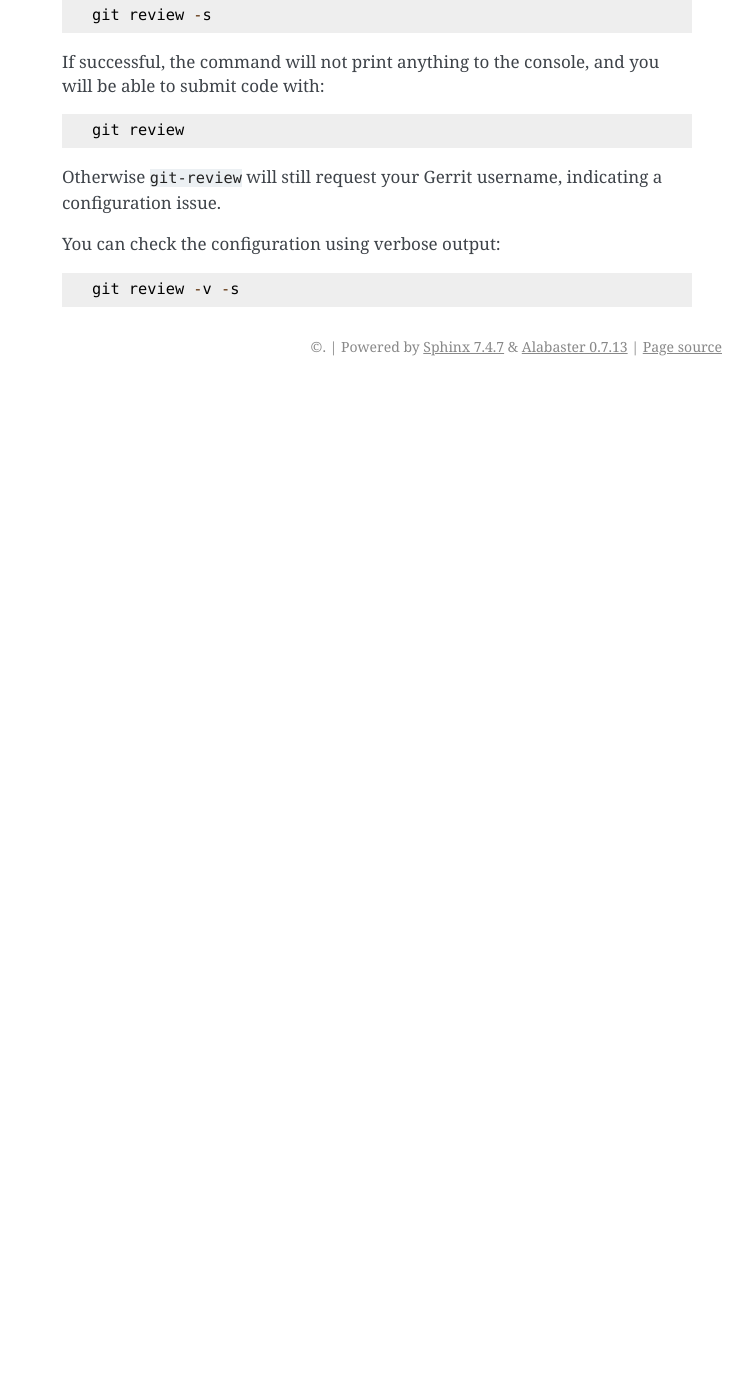
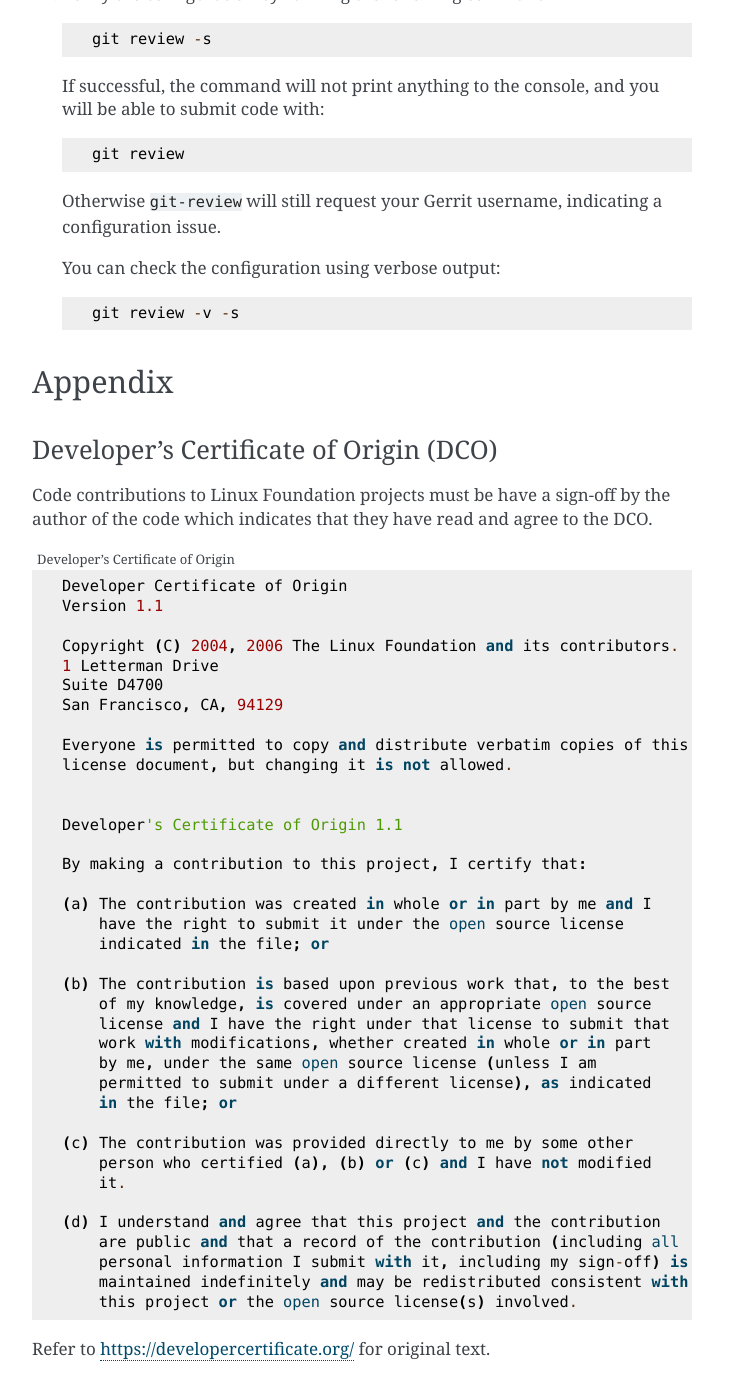
Before and after one commit to lfit/releng-docs, a Sphinx documentation site: the page built from docs/gerrit.rst, in a window 1280 px wide and 1400 px high, scrolled down 9408 px. Shown: the whole window, without its empty margins (388-1140 px from the left). Built offline with Sphinx 7.4.7, drawn with Linux system fonts in a browser that asks for light colours; before the commit the page ends 9794 px from its top, so only the background shows below that; some of the changed text lies outside the part shown.

Commit message:
Add DCO information
It is important that people understand what the Sign-off-by line
means when they make a contribution.

Issue: RELENG-560
Change-Id: I1c9500188c19e428681b9ec9c9e638af2262d4ff
Signed-off-by: Thanh Ha <thanh.ha@linuxfoundation.org>

```diff
--- /dev/null
+++ b/docs/_static/dco-1.1.txt
@@ -0,0 +1,37 @@
+Developer Certificate of Origin
+Version 1.1
+
+Copyright (C) 2004, 2006 The Linux Foundation and its contributors.
+1 Letterman Drive
+Suite D4700
+San Francisco, CA, 94129
+
+Everyone is permitted to copy and distribute verbatim copies of this
+license document, but changing it is not allowed.
+
+
+Developer's Certificate of Origin 1.1
+
+By making a contribution to this project, I certify that:
+
+(a) The contribution was created in whole or in part by me and I
+    have the right to submit it under the open source license
+    indicated in the file; or
+
+(b) The contribution is based upon previous work that, to the best
+    of my knowledge, is covered under an appropriate open source
+    license and I have the right under that license to submit that
+    work with modifications, whether created in whole or in part
+    by me, under the same open source license (unless I am
+    permitted to submit under a different license), as indicated
+    in the file; or
+
+(c) The contribution was provided directly to me by some other
+    person who certified (a), (b) or (c) and I have not modified
+    it.
+
+(d) I understand and agree that this project and the contribution
+    are public and that a record of the contribution (including all
+    personal information I submit with it, including my sign-off) is
+    maintained indefinitely and may be redistributed consistent with
+    this project or the open source license(s) involved.
--- a/docs/gerrit.rst
+++ b/docs/gerrit.rst
@@ -149,7 +149,8 @@
       pip install git-review
 
 #. Flatten all changes to a single git commit.  Once the change is ready
-   for review, commit it locally with the '-s' argument:
+   for review, commit it locally with the '-s' argument to sign the commit
+   message with your name and email to agree to the :ref:`dco`.
 
    .. code-block:: bash
 
@@ -421,3 +422,18 @@
    You can check the configuration using verbose output::
 
      git review -v -s
+
+Appendix
+========
+
+Developer's Certificate of Origin (DCO)
+---------------------------------------
+
+Code contributions to Linux Foundation projects must be have a sign-off by the
+author of the code which indicates that they have read and agree to the DCO.
+
+.. literalinclude:: _static/dco-1.1.txt
+   :caption: Developer's Certificate of Origin
+   :name: dco
+
+Refer to https://developercertificate.org/ for original text.
```
